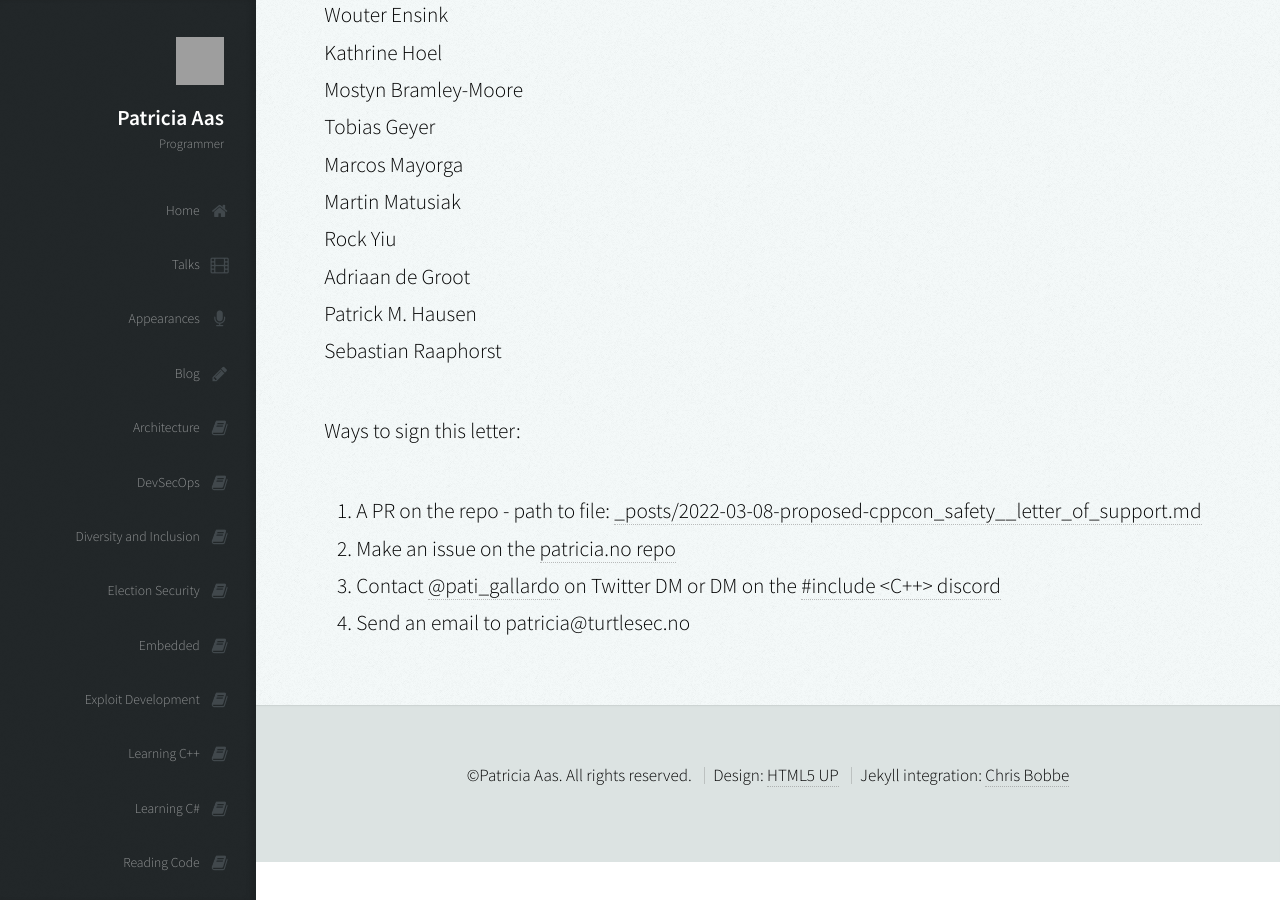
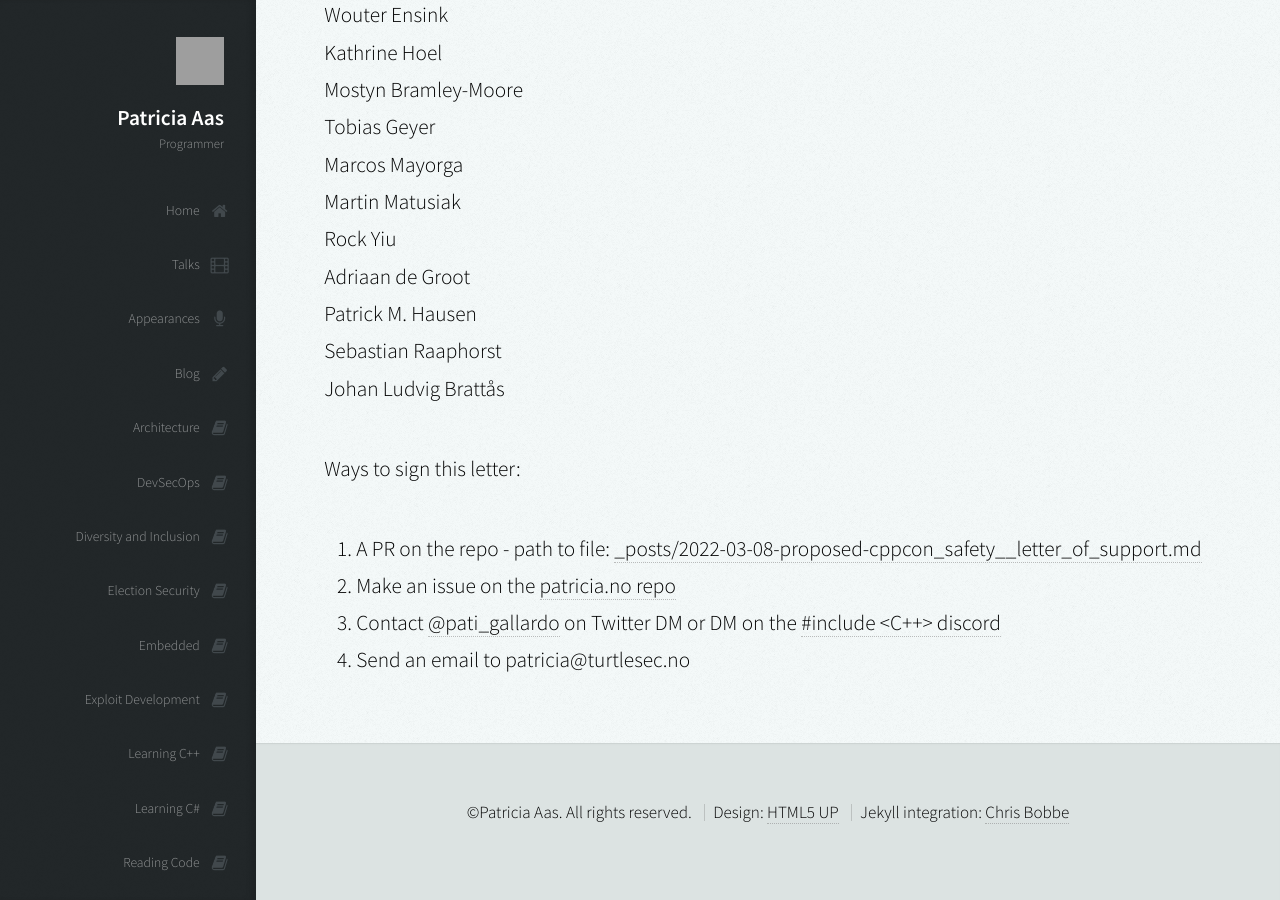
Before and after one commit to patricia-gallardo/patricia-gallardo.github.io, a Jekyll site: the page built from _posts/2022-03-08-proposed-cppcon_safety__letter_of_support.md, in a window 1280 px wide and 900 px high, scrolled down 7800 px. Built offline with Jekyll 4.4.1, drawn with Linux system fonts in a browser that asks for light colours; nearby versions of some CDN libraries; grey boxes are pictures that could not be loaded.

Commit message:
Update 2022-03-08-proposed-cppcon_safety__letter_of_support.md

```diff
--- a/_posts/2022-03-08-proposed-cppcon_safety__letter_of_support.md
+++ b/_posts/2022-03-08-proposed-cppcon_safety__letter_of_support.md
@@ -217,6 +217,7 @@ Rock Yiu <br>
 Adriaan de Groot <br>
 Patrick M. Hausen <br>
 Sebastian Raaphorst <br>
+Johan Ludvig Brattås <br>
 
 
 Ways to sign this letter:
```
